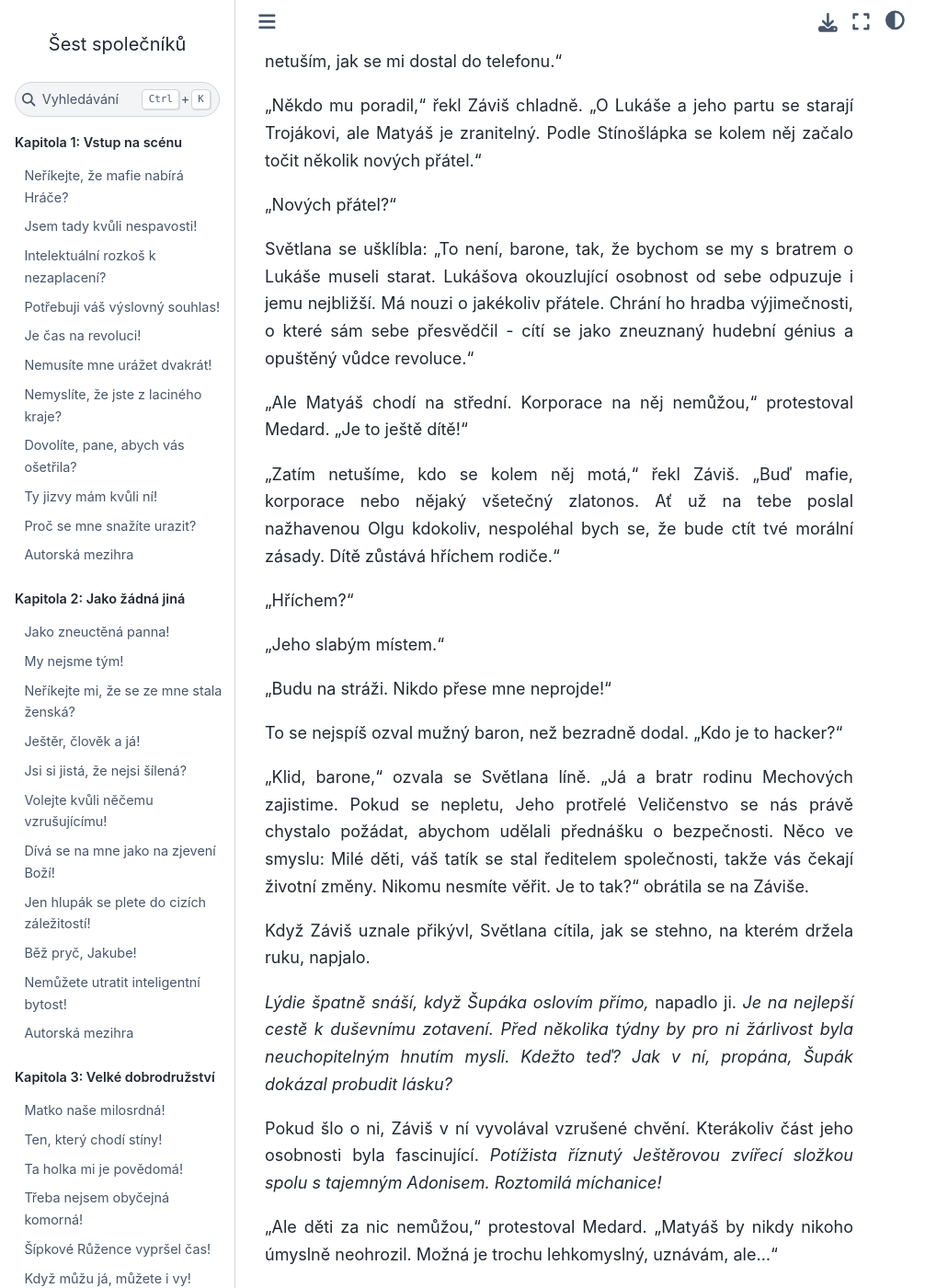
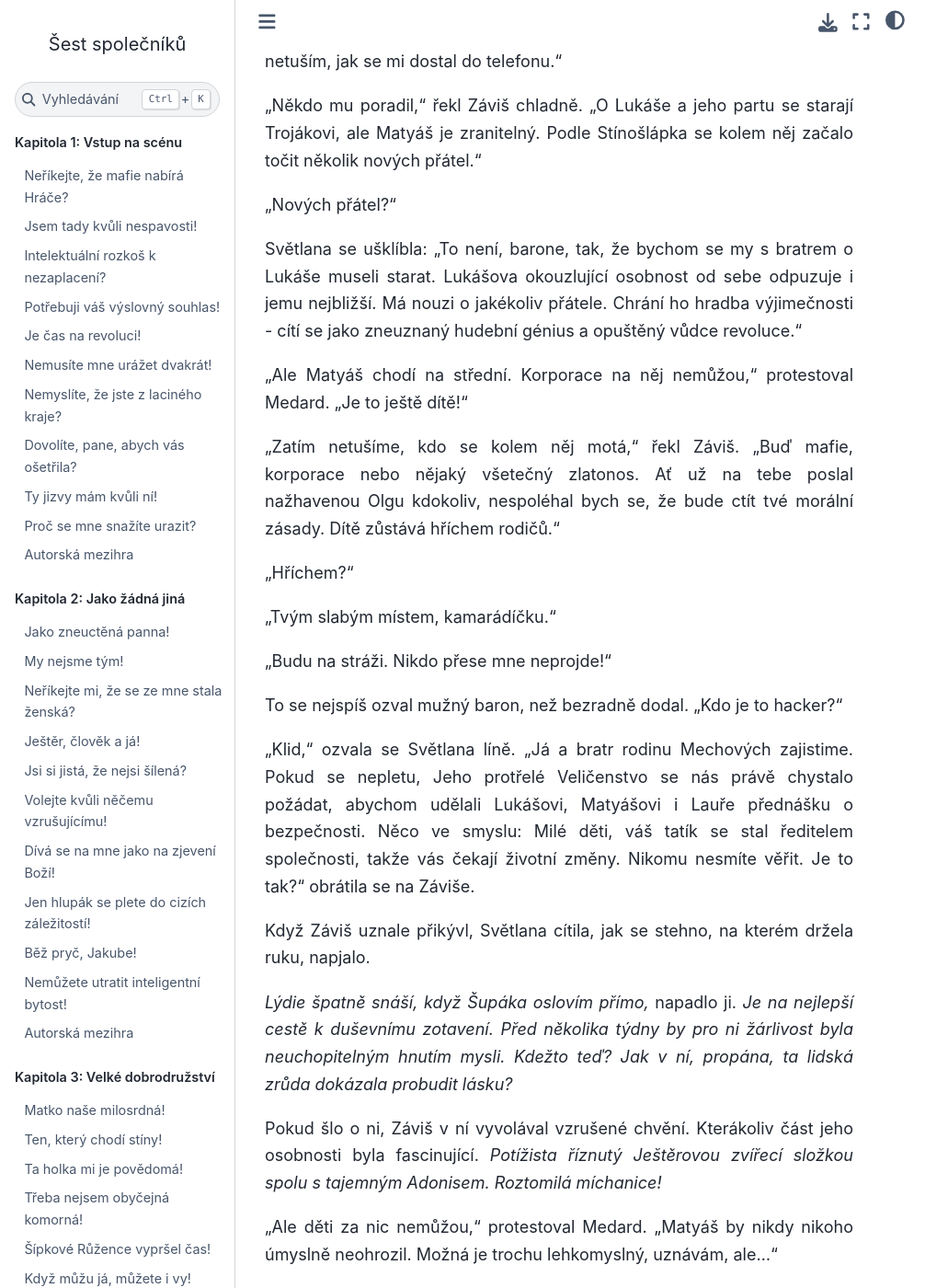
Before and after one commit to hanpari/sest-spolecniku, a Sphinx documentation site: the page built from source/sest_spolecniku/015-uklady-a-souboje/03.md, in a window 1280 px wide and 1400 px high, scrolled down 279 px. Shown: the whole window at 92% size, without its empty margins (0-1031 px from the left). Built offline with Sphinx 7.4.7 and the Sphinx Book theme 1.1.4, drawn with Linux system fonts in a browser that asks for light colours; some of the changed text lies outside the part shown.

Commit message:
Update 03.md

```diff
--- a/source/sest_spolecniku/015-uklady-a-souboje/03.md
+++ b/source/sest_spolecniku/015-uklady-a-souboje/03.md
@@ -8,25 +8,25 @@
 
 "Nových přátel?"
 
-Světlana se ušklíbla: "To není, barone, tak, že bychom se my s bratrem o Lukáše museli starat. Lukášova okouzlující osobnost od sebe odpuzuje i jemu nejbližší. Má nouzi o jakékoliv přátele. Chrání ho hradba výjimečnosti, o které sám sebe přesvědčil - cítí se jako zneuznaný hudební génius a opuštěný vůdce revoluce."
+Světlana se ušklíbla: "To není, barone, tak, že bychom se my s bratrem o Lukáše museli starat. Lukášova okouzlující osobnost od sebe odpuzuje i jemu nejbližší. Má nouzi o jakékoliv přátele. Chrání ho hradba výjimečnosti - cítí se jako zneuznaný hudební génius a opuštěný vůdce revoluce."
 
 "Ale Matyáš chodí na střední. Korporace na něj nemůžou," protestoval Medard. "Je to ještě dítě!"
 
-"Zatím netušíme, kdo se kolem něj motá," řekl Záviš. "Buď mafie, korporace nebo nějaký všetečný zlatonos. Ať už na tebe poslal nažhavenou Olgu kdokoliv, nespoléhal bych se, že bude ctít tvé morální zásady. Dítě zůstává hříchem rodiče."
+"Zatím netušíme, kdo se kolem něj motá," řekl Záviš. "Buď mafie, korporace nebo nějaký všetečný zlatonos. Ať už na tebe poslal nažhavenou Olgu kdokoliv, nespoléhal bych se, že bude ctít tvé morální zásady. Dítě zůstává hříchem rodičů."
 
 "Hříchem?"
 
-"Jeho slabým místem."
+"Tvým slabým místem, kamarádíčku."
 
 "Budu na stráži. Nikdo přese mne neprojde!"
 
 To se nejspíš ozval mužný baron, než bezradně dodal. "Kdo je to hacker?"
 
-"Klid, barone," ozvala se Světlana líně. "Já a bratr rodinu Mechových zajistime. Pokud se nepletu, Jeho protřelé Veličenstvo se nás právě chystalo požádat, abychom udělali přednášku o bezpečnosti. Něco ve smyslu: Milé děti, váš tatík se stal ředitelem společnosti, takže vás čekají životní změny. Nikomu nesmíte věřit. Je to tak?" obrátila se na Záviše.
+"Klid," ozvala se Světlana líně. "Já a bratr rodinu Mechových zajistime. Pokud se nepletu, Jeho protřelé Veličenstvo se nás právě chystalo požádat, abychom udělali Lukášovi, Matyášovi i Lauře přednášku o bezpečnosti. Něco ve smyslu: Milé děti, váš tatík se stal ředitelem společnosti, takže vás čekají životní změny. Nikomu nesmíte věřit. Je to tak?" obrátila se na Záviše.
 
 Když Záviš uznale přikývl, Světlana cítila, jak se stehno, na kterém držela ruku, napjalo.
 
-*Lýdie špatně snáší, když Šupáka oslovím přímo,* napadlo ji. *Je na nejlepší cestě k duševnímu zotavení. Před několika týdny by pro ni žárlivost byla neuchopitelným hnutím mysli. Kdežto teď? Jak v ní, propána, Šupák dokázal probudit lásku?*
+*Lýdie špatně snáší, když Šupáka oslovím přímo,* napadlo ji. *Je na nejlepší cestě k duševnímu zotavení. Před několika týdny by pro ni žárlivost byla neuchopitelným hnutím mysli. Kdežto teď? Jak v ní, propána, ta lidská zrůda dokázala probudit lásku?*
 
 Pokud šlo o ni, Záviš v ní vyvolával vzrušené chvění. Kterákoliv část jeho osobnosti byla fascinující. *Potížista říznutý Ještěrovou zvířecí složkou spolu s tajemným Adonisem. Roztomilá míchanice!*
 
```
Also changed, not shown: other parts of source/sest_spolecniku/015-uklady-a-souboje/03.md (+9 -5 lines).
